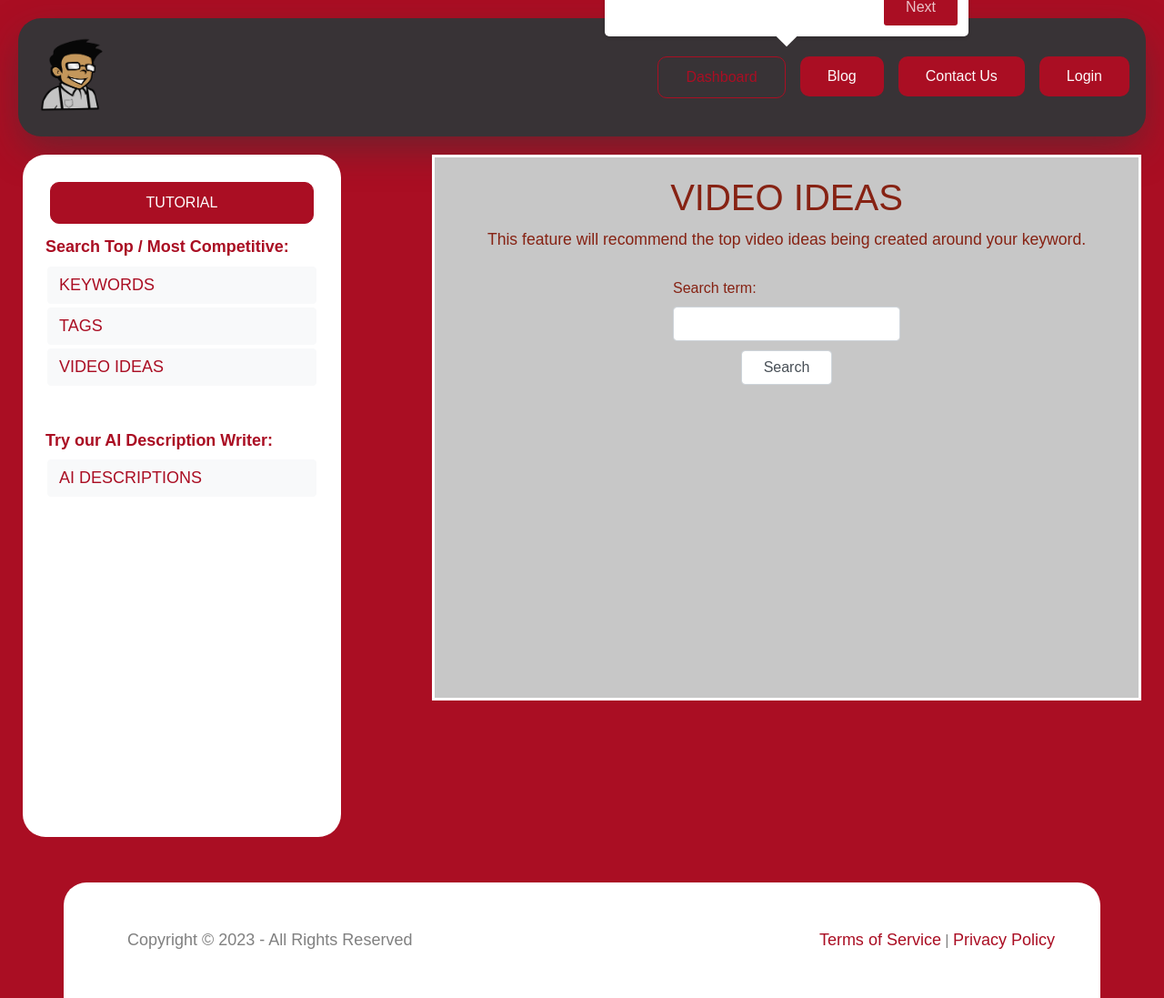
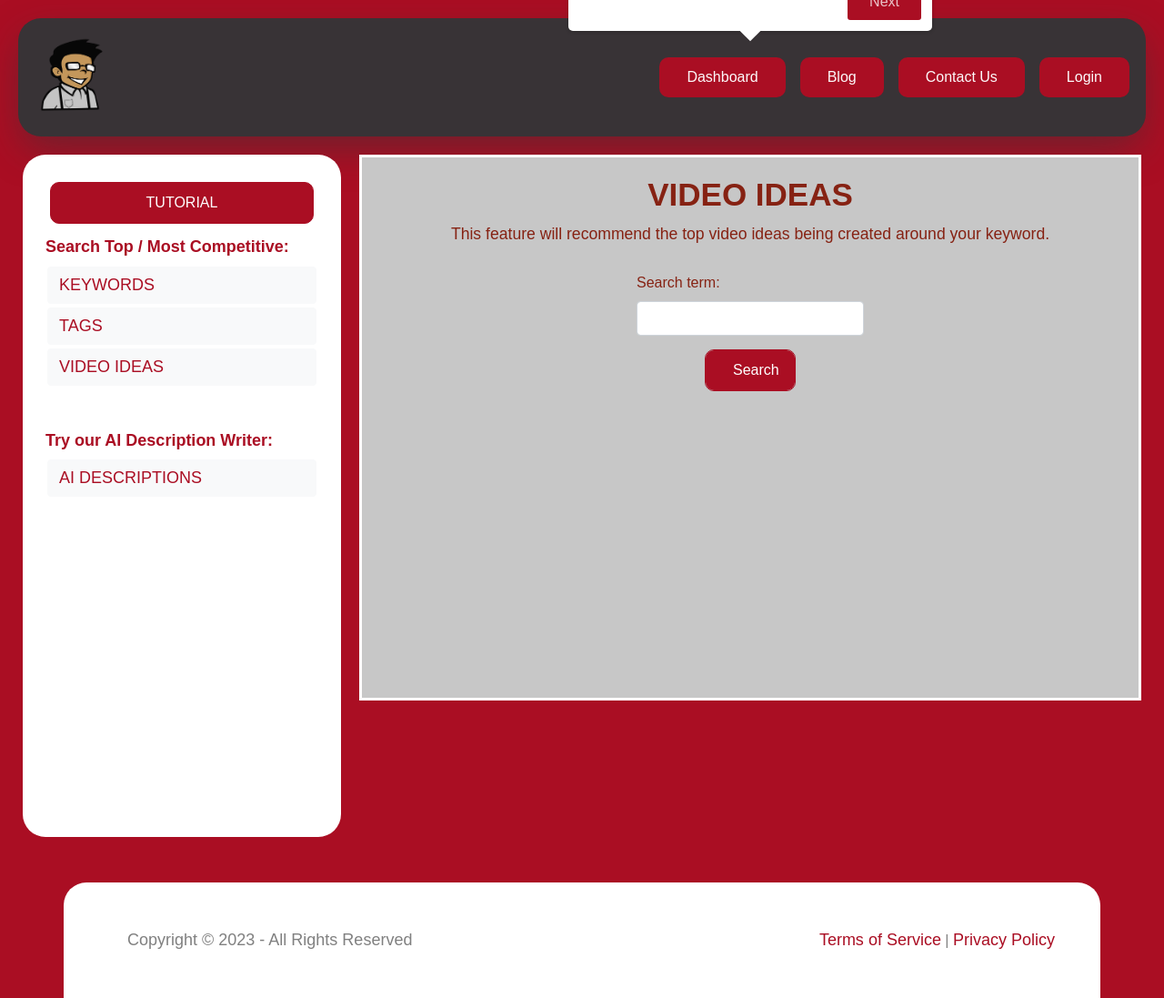
Before and after one commit to georgeyoumansjr/svboost.com, a Flask app: page /search-by-keyword in a window 1280 px wide. Shown: the whole page at 91% size. Run offline with Flask 2, Linux system fonts and the light colour scheme; some libraries are stand-ins or nearby versions.

Commit message:
frontend from AI 1

```diff
--- a/config/config.py
+++ b/config/config.py
@@ -5,7 +5,8 @@ from dotenv import load_dotenv
 
 ROOT = '/home/tnhlabsc/svboost.com'
 if not os.path.isdir(ROOT):
-    ROOT = 'C:\\Users\\thesm\\Desktop\\all apps\\svboost.com'
+    ROOT = 'C:\\Users\\12014\\Desktop\\all apps\\svboost.com'
+    # ROOT = 'C:\Users\12014\Desktop\all apps\svboost.com'
 
 
 os.environ['OPENBLAS_NUM_THREADS'] = '1'
--- a/main/templates/index.html
+++ b/main/templates/index.html
@@ -36,13 +36,13 @@
     }
     </style>
 
-        <main class="border1">
+        <main class="border1 main">
           <center>
             <section class="features section">
               <div class="container">
                 <div class="features-inner section-inner has-bottom-divider">
                   <div class="">
-                    <iframe width="640" height="360" src="https://www.youtube.com/embed/sjjNMZtY3dY" title="YouTube video player" frameborder="0" allow="accelerometer; autoplay; clipboard-write; encrypted-media; gyroscope; picture-in-picture; web-share" allowfullscreen></iframe>
+                    <iframe width="100%" height="360" src="https://www.youtube.com/embed/sjjNMZtY3dY" title="YouTube video player" frameborder="0" allow="accelerometer; autoplay; clipboard-write; encrypted-media; gyroscope; picture-in-picture; web-share" allowfullscreen></iframe>
                     </div>
                   <br><br><br>
                   <div class="row">
--- a/main/templates/login_page.html
+++ b/main/templates/login_page.html
@@ -11,7 +11,7 @@
 <div class="container login-container">
     <div class="row justify-content-center">
         <div class="col-md-6 login-form-2">
-            <h3>Log into SVO</h3>
+            <h3>Log into SVB</h3>
             <form action="{{url_for('authentication.own_login')}}" method="post">
                 <div  class="alert alert-secondary text-message" role="alert" id="message" hidden>
                     <!--FLASH MESSAGES-->
--- a/main/templates/search_pages/search-by-keyword.html
+++ b/main/templates/search_pages/search-by-keyword.html
@@ -2,7 +2,7 @@
 
 {% block content_search_page %}
 
-    <main class="border1">
+    <main class="border1 main">
         <h1>VIDEO IDEAS</h1>
         <p>This feature will recommend the top video ideas being created around your keyword.</p>
         <section class="search">
@@ -10,9 +10,11 @@
                 <div class="form-group">
                     <label style="width:250px; display:block; margin-left: auto;margin-right: auto;" for="keyword">Search term:</label>
                     <input style="width:250px; display:block; margin-left: auto;margin-right: auto;" type="text" class="form-control step1" id="keyword" name="keyword">
-                    <button style="width:100px; display:block; margin-left: auto;margin-right: auto;" type="button" class="form-control" id="search" value="kw">
-                      Search
-                    </button>
+                    <div class="text-center">
+                        <button style="width:100px; display:block; margin-left: auto;margin-right: auto;" type="button" class="form-control universal-btn" id="search" value="kw">
+                            Search
+                          </button>
+                    </div>
                     <input type="hidden" id="ft" value="kw"/>
                 </div>
             </form>
--- a/report/getreport.py
+++ b/report/getreport.py
@@ -1,7 +1,7 @@
 from collections import Counter
 import re
 import pandas as pd
-from pytube import Search
+from pytubefix import Search
 
 def frequency_by_video_tags(videos)->list:
     tags = get_tag_list_by_each_video(videos)
--- a/report/report.py
+++ b/report/report.py
@@ -11,7 +11,7 @@ from flask_login import (
 from db.db import db
 from db.user import User
 import openai
-from pytube import Search
+from pytubefix import Search
 
 blueprint = Blueprint('report', __name__,
                         template_folder='../',
--- a/static/css/style.css
+++ b/static/css/style.css
@@ -114,6 +114,13 @@ textarea {
   background-color:#c7c7c7;
   min-height:calc(100vh - 200px);
   min-width: 300px;
+}
+.border1.main{
+  margin-left: 20px;
+}
+.border1.main > h1{
+  font-weight: 700;
+  font-size: 35px;
 }
 
 .border1 a {
@@ -617,6 +624,10 @@ span.price {
 }
 .google.google-btn:hover{
   color: #363435 !important;
+  text-decoration: none;
+  box-shadow: 0px 5px 20px -10px rgba(255, 255, 255, 0.55);
+    -webkit-box-shadow: 0px 5px 20px -10px rgba(255, 255, 255, 0.55);
+    -moz-box-shadow: 0px 5px 20px -10px rgba(255, 255, 255, 0.55);
 }
 .ForgetPwd{
   color: #aa0e23 !important;
@@ -737,22 +748,27 @@ span.price {
 ::-webkit-scrollbar {
   width: 10px;
 }
-
 /* Track */
 ::-webkit-scrollbar-track {
   background: #f1f1f1;
   border-radius: 5px;
 }
-
 /* Handle */
 ::-webkit-scrollbar-thumb {
   background: #888;
   border-radius: 5px;
 }
-
 /* Handle on hover */
 ::-webkit-scrollbar-thumb:hover {
   background: #aa0e23;
+}
+.modal-header .close{
+  color: #aa0e23;
+  font-size: 30px;
+}
+.modal .features h4 {
+  font-weight: 700;
+  font-size: 22px;
 }
 @media screen and (max-width: 1024px){
   .inner-blog .hero-title{
--- a/templates/base.html
+++ b/templates/base.html
@@ -100,7 +100,7 @@
                         </a>
                         {% endif %}
                         <a class="nav-link nav-color-font" href="{{ url_for('main.index') }}">
-                            <li class="nav-item dashboard-btn">Dashboard</li>
+                            <li class="nav-item">Dashboard</li>
                         </a>
                         <!--li class="nav-item"><a class="nav-link nav-color-font" href="{{ url_for('main.pricing_page') }}">Pricing</a></li-->
 
--- a/templates/landing_page.html
+++ b/templates/landing_page.html
@@ -211,7 +211,7 @@
 						</a>
           </div>
           <div class="footer-menu">
-            <h3>Quik Links</h3>
+            <h3>Quick Links</h3>
             <ul class="footer-links">
               <li>
                 <a href="/">Home</a>
--- a/templates/search_page_base.html
+++ b/templates/search_page_base.html
@@ -35,7 +35,7 @@
               <div class="container">
                 <div class="features-inner section-inner has-bottom-divider">
                   <div class="">
-                    <iframe id="video" width="560" height="315" src="https://www.youtube.com/embed/sjjNMZtY3dY" title="YouTube video player" frameborder="0" allow="accelerometer; autoplay; clipboard-write; encrypted-media; gyroscope; picture-in-picture; web-share" allowfullscreen></iframe>
+                    <iframe id="video" width="100%" height="315" src="https://www.youtube.com/embed/sjjNMZtY3dY" title="YouTube video player" frameborder="0" allow="accelerometer; autoplay; clipboard-write; encrypted-media; gyroscope; picture-in-picture; web-share" allowfullscreen></iframe>
 
                     </div>
                   <br>
@@ -77,7 +77,7 @@
             </section>
           </center>
           <div class="modal-footer">
-            <button type="button" class="btn btn-secondary" data-dismiss="modal">Close</button>
+            <button type="button" class="btn universal-btn" data-dismiss="modal">Close</button>
           </div>
         </div>
       </div>
```
Also changed, not shown: main/templates/search_pages/search-for-description-report.html (+7 -5 lines), main/templates/search_pages/search-for-tag-report.html (+6 -4 lines).
